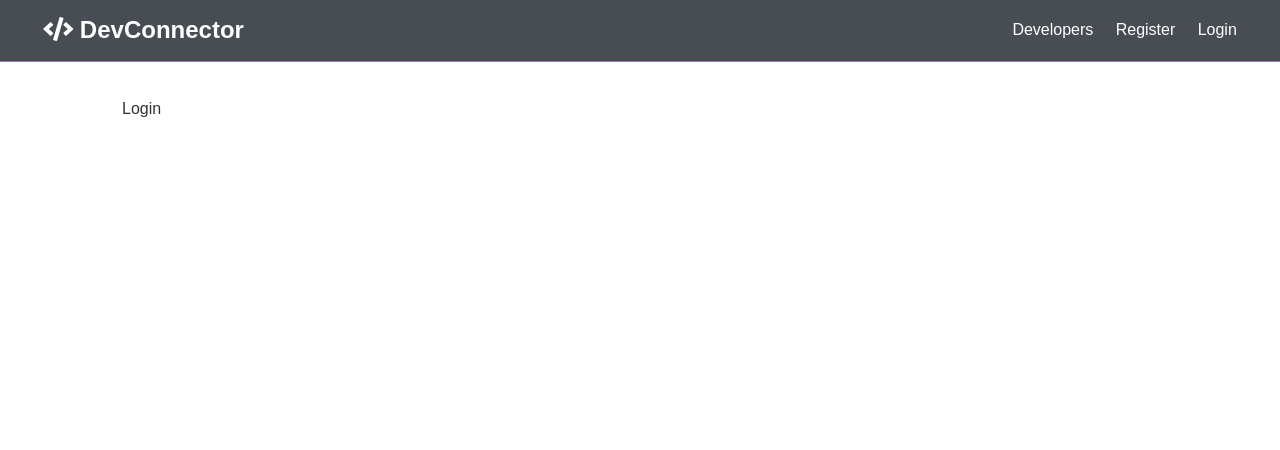
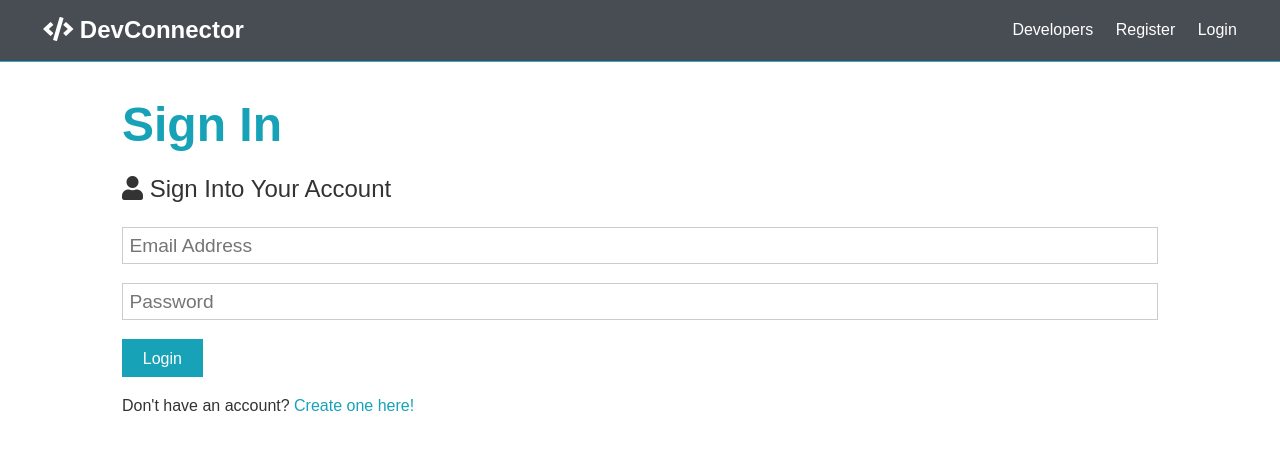
Before and after one commit to WillKoste/Dev-Connector-2, a React (Create React App) app in the folder client/: page /login in a window 1280 px wide. Shown: the top 450 px of the page. Built offline with nearby package versions, Linux system fonts and the light colour scheme.

Commit message:
Login & Register

```diff
--- a/client/src/components/auth/Login.js
+++ b/client/src/components/auth/Login.js
@@ -1,11 +1,54 @@
-import React from 'react'
+import React, { Fragment, useState } from 'react';
+import { Link } from 'react-router-dom';
 
 const Login = () => {
+  const [formData, setFormData] = useState({
+    email: '',
+    password: ''
+  });
+
+  const {email, password} = formData;
+
+  const onChange = e =>
+    setFormData({ ...formData, [e.target.name]: e.target.value });
+
+  const onSubmit = async e => {
+    e.preventDefault();
+    console.log('Success!!!')
+  };
+
   return (
-    <div>
-      Login
-    </div>
-  )
-}
+    <Fragment>
+      <h1 className='large text-primary'>Sign In</h1>
+      <p className='lead'>
+        <i className='fas fa-user' /> Sign Into Your Account
+      </p>
+      <form className='form' onSubmit={e => onSubmit(e)}>
+        <div className='form-group'>
+          <input
+            type='email'
+            placeholder='Email Address'
+            name='email'
+            value={email}
+            onChange={e => onChange(e)}
+          />
+        </div>
+        <div className='form-group'>
+          <input
+            type='password'
+            placeholder='Password'
+            name='password'
+            value={password}
+            onChange={e => onChange(e)}
+          />
+        </div>
+        <input type='submit' className='btn btn-primary' value='Login' />
+      </form>
+      <p className='my-1'>
+        Don't have an account? <Link to='/register'>Create one here!</Link>
+      </p>
+    </Fragment>
+  );
+};
 
-export default Login
+export default Login;
--- a/client/src/components/auth/Register.js
+++ b/client/src/components/auth/Register.js
@@ -1,4 +1,5 @@
-import React, {Fragment, useState} from 'react'
+import React, { Fragment, useState } from 'react';
+import { Link } from 'react-router-dom';
 
 const Register = () => {
   const [formData, setFormData] = useState({
@@ -8,63 +9,74 @@
     password2: ''
   });
 
-  const {name, email, password, password2} = formData;
+  const { name, email, password, password2 } = formData;
 
-  const onChange = e => setFormData({...formData, [e.target.name]: e.target.value});
+  const onChange = e =>
+    setFormData({ ...formData, [e.target.name]: e.target.value });
 
-  const onSubmit = e => {
+  const onSubmit = async e => {
     e.preventDefault();
-    if(password !== password2){
+    if (password !== password2) {
       console.log('Passwords do not match')
-    } else{
-      console.log(formData)
+    } else {
+      console.log('Success')
     }
-  }
+  };
 
   return (
     <Fragment>
-      <h1 className="large text-primary">Sign Up</h1>
-      <p className="lead"><i className="fas fa-user"></i> Create Your Account</p>
-      <form className="form" onSubmit={e => onSubmit(e)}>
-        <div className="form-group">
-          <input type="text" placeholder="Name" name="name" value={name} onChange={e => onChange(e)} required />
+      <h1 className='large text-primary'>Sign Up</h1>
+      <p className='lead'>
+        <i className='fas fa-user' /> Create Your Account
+      </p>
+      <form className='form' onSubmit={e => onSubmit(e)}>
+        <div className='form-group'>
+          <input
+            type='text'
+            placeholder='Name'
+            name='name'
+            value={name}
+            onChange={e => onChange(e)}
+          />
         </div>
-        <div className="form-group">
-          <input type="email" placeholder="Email Address" name="email" value={email} onChange={e => onChange(e)} required />
-          <small className="form-text"
-            >This site uses Gravatar so if you want a profile image, use a
-            Gravatar email</small
-          >
+        <div className='form-group'>
+          <input
+            type='email'
+            placeholder='Email Address'
+            name='email'
+            value={email}
+            onChange={e => onChange(e)}
+          />
+          <small className='form-text'>
+            This site uses Gravatar so if you want a profile image, use a
+            Gravatar email
+          </small>
         </div>
-        <div className="form-group">
+        <div className='form-group'>
           <input
-            type="password"
-            placeholder="Password"
-            name="password"
+            type='password'
+            placeholder='Password'
+            name='password'
             value={password}
             onChange={e => onChange(e)}
-            minLength="6"
-            required
           />
         </div>
-        <div className="form-group">
+        <div className='form-group'>
           <input
-            type="password"
-            placeholder="Confirm Password"
-            name="password2"
-            minLength="6"
+            type='password'
+            placeholder='Confirm Password'
+            name='password2'
             value={password2}
             onChange={e => onChange(e)}
-            required
           />
         </div>
-        <input type="submit" className="btn btn-primary" value="Register" />
+        <input type='submit' className='btn btn-primary' value='Register' />
       </form>
-      <p className="my-1">
-        Already have an account? <a href="login.html">Sign In</a>
+      <p className='my-1'>
+        Already have an account? <Link to='/login'>Sign In</Link>
       </p>
     </Fragment>
-  )
-}
+  );
+};
 
-export default Register
+export default Register;
```
